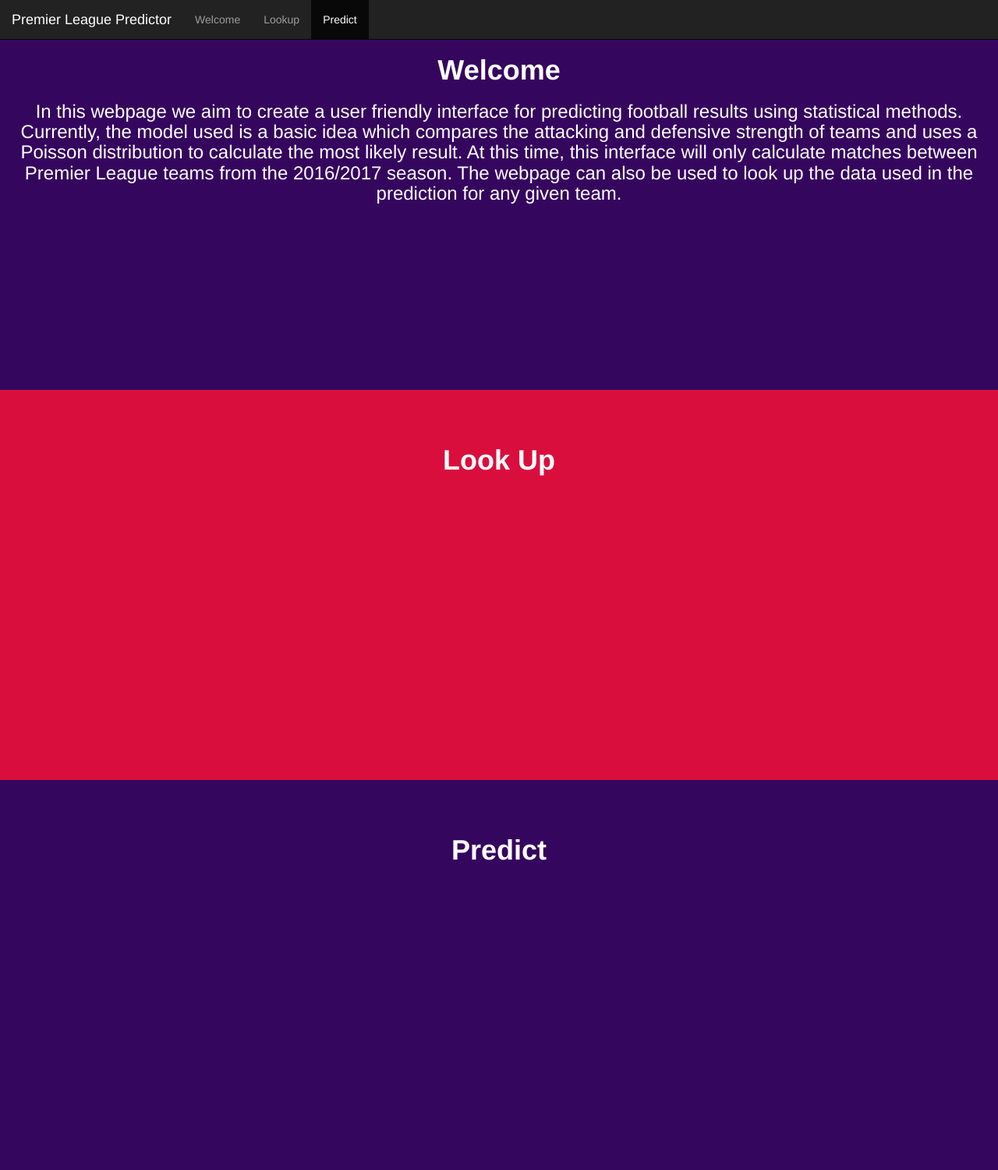
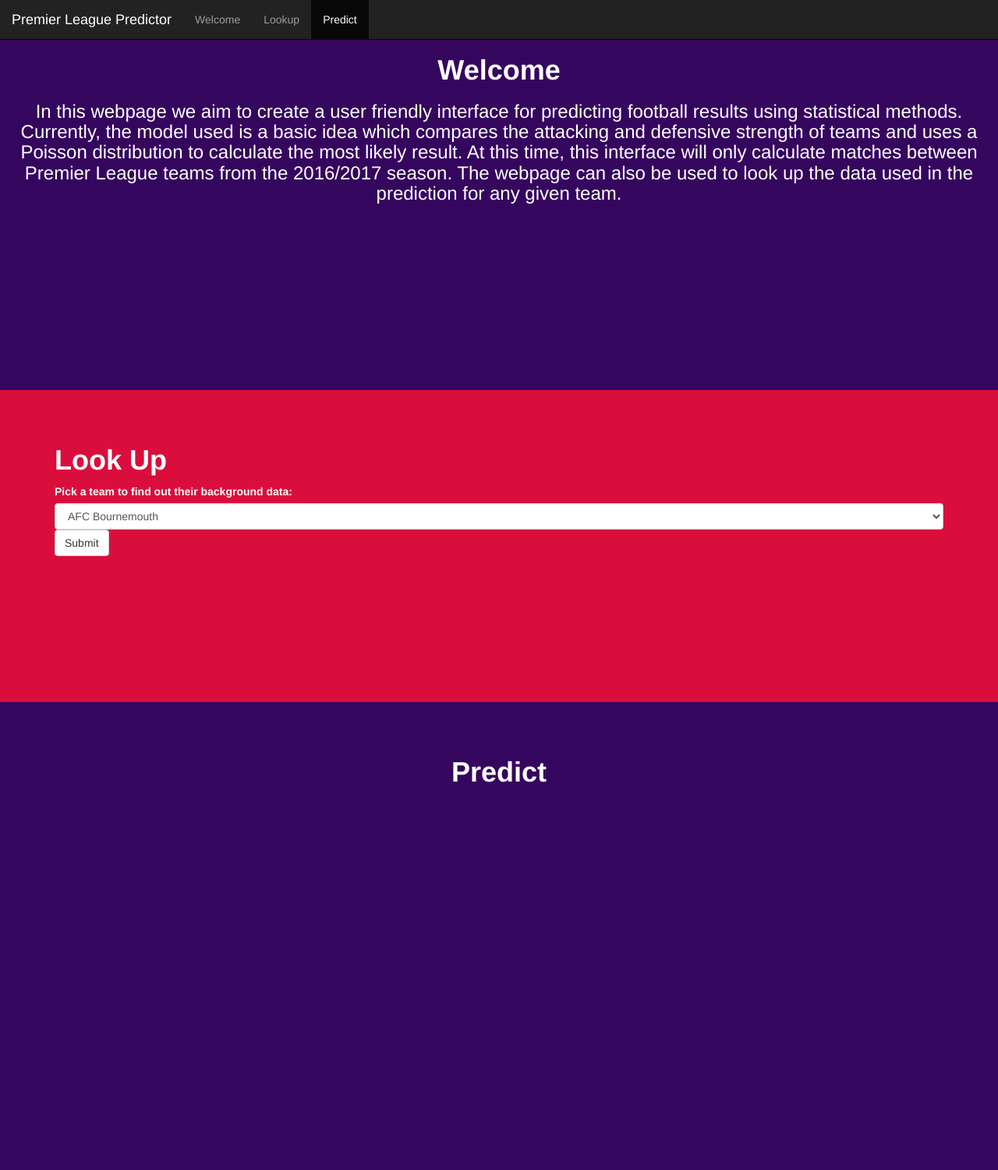
Before and after one commit to danesbury/Final-Project, a Flask app: page / in a window 1280 px wide. Shown: the whole page at 78% size. After the commit the page ends 1003 px from the top, so only its background shows below. Run offline with Flask 2, Linux system fonts and the light colour scheme; some libraries are stand-ins or nearby versions.

Commit message:
Lookup functionality added

```diff
--- a/application.py
+++ b/application.py
@@ -1,9 +1,32 @@
-from flask import Flask, redirect, render_template, request, url_for
+from flask import Flask, redirect, render_template, request, url_for, jsonify
+from cs50 import SQL
+import urllib.request, json
+from flask_jsglue import JSGlue
 
 #configure application
 
 app = Flask(__name__)
+JSGlue(app)
+
+db = SQL("sqlite:///finalproject.db")
 
 @app.route("/")
 def index():
     return render_template("index.html")
+
+@app.route("/lookup")
+def lookup():
+    team = request.args.get("team")
+    row = db.execute("SELECT * FROM PREMTABLE WHERE team_name = :team", team=team)
+
+    return jsonify(row)
+
+def renderTable(team):
+    with urllib.request.urlopen("http://www.football-data.org/v1/competitions/426/leagueTable") as url:
+        data = json.loads(url.read().decode())
+        for item in data:
+            if item["teamName"]==team:
+                data = team
+                break
+            else:
+                data = {}
--- a/templates/index.html
+++ b/templates/index.html
@@ -15,10 +15,40 @@
 {% endblock %}
 
 {% block lookup %}
-<div align="center">
+<div class="container">
     <h1>
         <b>Look Up</b>
     </h1>
+    <form id="selectteam">
+        <div class="form-group">
+            <label for="teams">Pick a team to find out their background data:</label>
+            <select class="form-control" id="teams">
+                <option value="AFC+Bournemouth">AFC Bournemouth</option>
+                <option value="Arsenal" input=text>Arsenal</option>
+                <option value="Burnley">Burnley</option>
+                <option value="Chelsea">Chelsea</option>
+                <option value="Crystal+Palace">Crystal Palace</option>
+                <option value="Everton">Everton</option>
+                <option value="Hull+City">Hull City</option>
+                <option value="Leicester+City">Leicester City</option>
+                <option value="Manchester+City">Manchester City</option>
+                <option value="Manchester+United">Manchester United</option>
+                <option value="Middlesbrough">Middlesbrough</option>
+                <option value="Southampton">Southampton</option>
+                <option value="Stoke">Stoke City</option>
+                <option value="Sunderland">Sunderland</option>
+                <option value="Swansea+City">Swansea City</option>
+                <option value="Tottenham+Hotspur">Tottenham Hotspur</option>
+                <option value="Watford">Watford</option>
+                <option value="West+Bromwich+Albion">West Bromwich Albion</option>
+                <option value="West+Ham+United">West Ham United</option>
+            </select>
+            <div>
+                <button type="submit" class="btn btn-default">Submit</button>
+            </div>
+        </div>
+    </form>
+    <div id="teamdata"></div>
 </div>
 
 {% endblock %}
--- a/templates/layout.html
+++ b/templates/layout.html
@@ -6,16 +6,47 @@
         <meta charset="utf-8">
         <meta name="viewport" content="width=device-width, initial-scale=1">
         <link rel="stylesheet" href="https://maxcdn.bootstrapcdn.com/bootstrap/3.3.7/css/bootstrap.min.css">
-        <script src="https://ajax.googleapis.com/ajax/libs/jquery/3.2.1/jquery.min.js"></script>
-        <script src="https://maxcdn.bootstrapcdn.com/bootstrap/3.3.7/js/bootstrap.min.js"></script>
         <style>
             body {
                 position: relative;
             }
             #welcome {padding-top:50px;height:500px;color: #ffffff; background-color: #35065E;}
-            #lookup {padding-top:50px;height:500px;color: #ffffff; background-color: #DA0E3C;}
+            #lookup {padding-top:50px;height:400px;color: #ffffff; background-color: #DA0E3C;}
             #predict {padding-top:50px;height:500px;color: #ffffff; background-color: #35065E;}
+
+
+            table {
+                font-family: arial, sans-serif;
+                border-collapse: collapse;
+                width: 100%;
+            }
+
+            td, th, tr {
+                border: 1px solid #dddddd;
+                text-align: left;
+                padding: 8px;
+            }
+
         </style>
+        <script src="https://ajax.googleapis.com/ajax/libs/jquery/3.2.1/jquery.min.js"></script>
+        <script src="https://maxcdn.bootstrapcdn.com/bootstrap/3.3.7/js/bootstrap.min.js"></script>
+        <script>
+        </script>
+        <script>
+            $(document).ready(function() {
+               $('#selectteam').submit(function(event) {
+                   event.preventDefault();
+
+                   var url = '/lookup?team='+$("#teams").val();
+
+                   $.getJSON(url, function(data) {
+                       var table="<table style=\"width:100%\"><tr><th>Team Name</th><th>Goals Scored</th><th>Goals Conceded</th></tr><tr>";
+                       table=table+"<td>" + data[0].team_name + "</td><td>" + data[0].gf + "</td><td>" + data[0].ga + "</td></tr>"+"</table>";
+                       $("#teamdata").html(table);
+                   });
+               });
+            });
+        </script>
 
         <title>Premier League Predictor</title>
     </head>
```
Also changed, not shown: static/styles.css (added, +19 -0 lines), finalproject.db (added), static/ajax-loader.gif (added), static/scripts.js (added).
